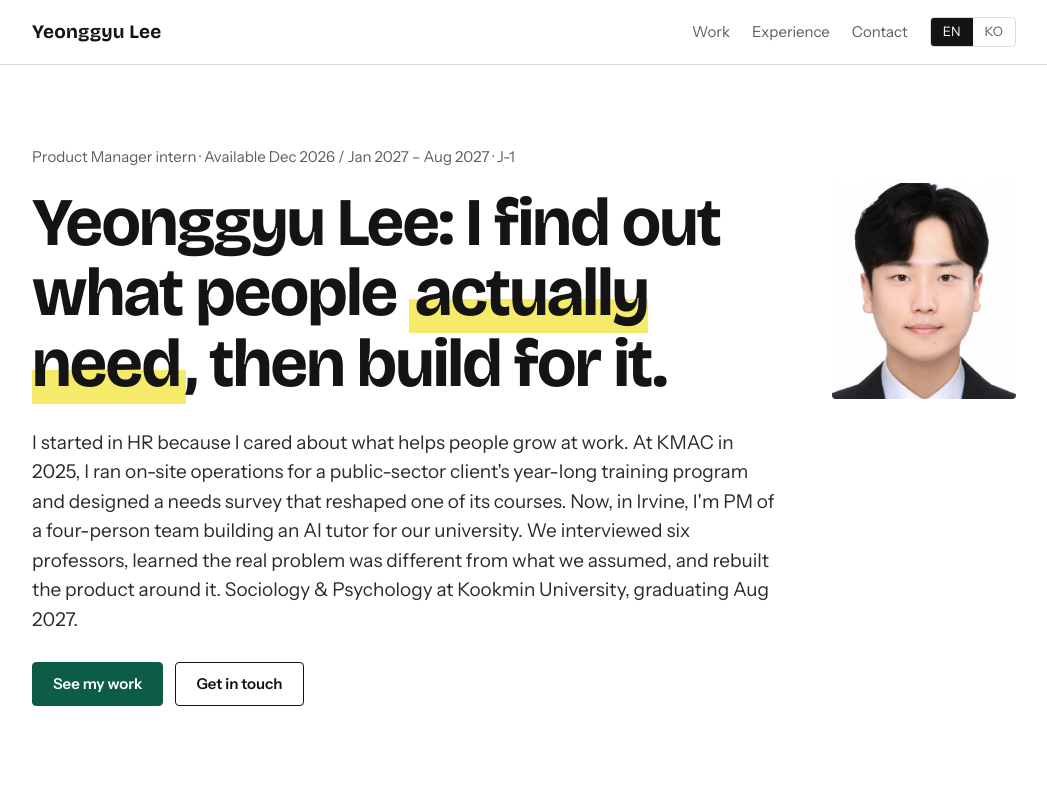
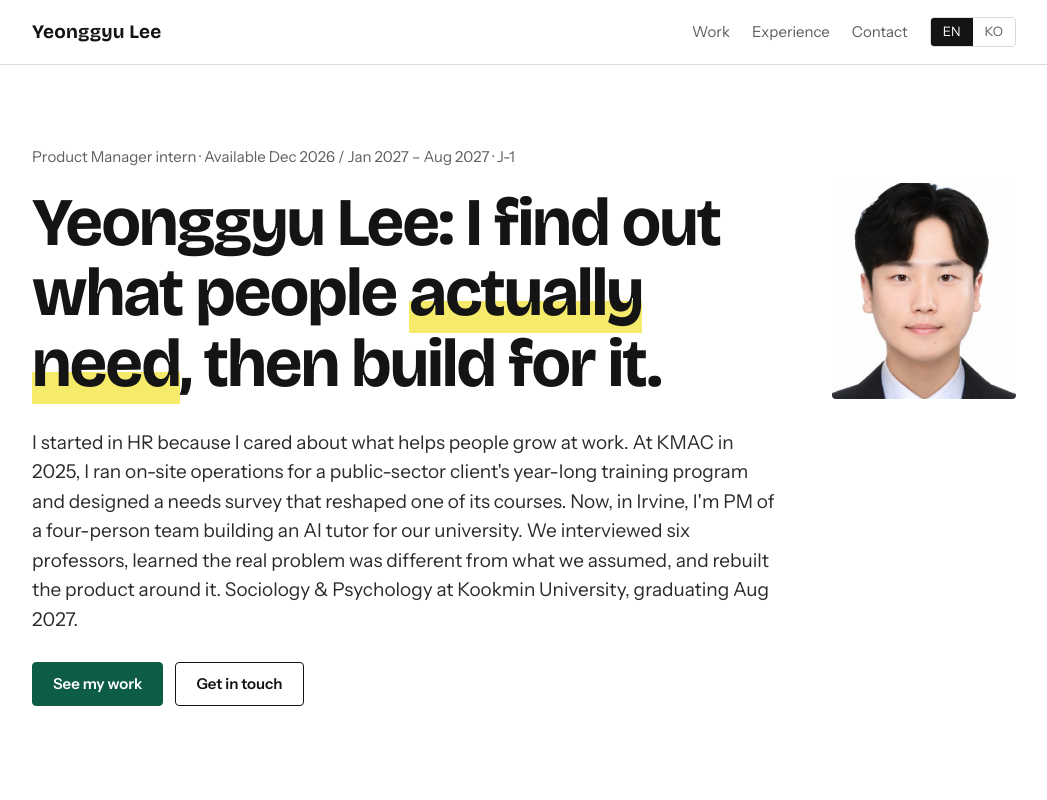
Before and after one commit to YG2001HG/YG2001HG.github.io, a plain HTML site: page index.html in a window 1280 px wide. Shown: the top 800 px of the page, without its empty margins (116-1163 px from the left). Drawn offline with nearby package versions, Linux system fonts and the light colour scheme.

Commit message:
style(design): tighten headline mark spacing

```diff
--- a/style.css
+++ b/style.css
@@ -309,4 +309,4 @@ figcaption{font-size:var(--fs-sm);color:var(--muted);margin-top:8px;line-height:
 }
 
 ::selection{background:var(--mark);color:var(--ink)}
-mark{background:linear-gradient(transparent 58%,var(--mark) 58%);color:inherit;padding:0 .08em}
+mark{background:linear-gradient(transparent 60%,var(--mark) 60%);color:inherit;padding:0;-webkit-box-decoration-break:clone;box-decoration-break:clone}
```
